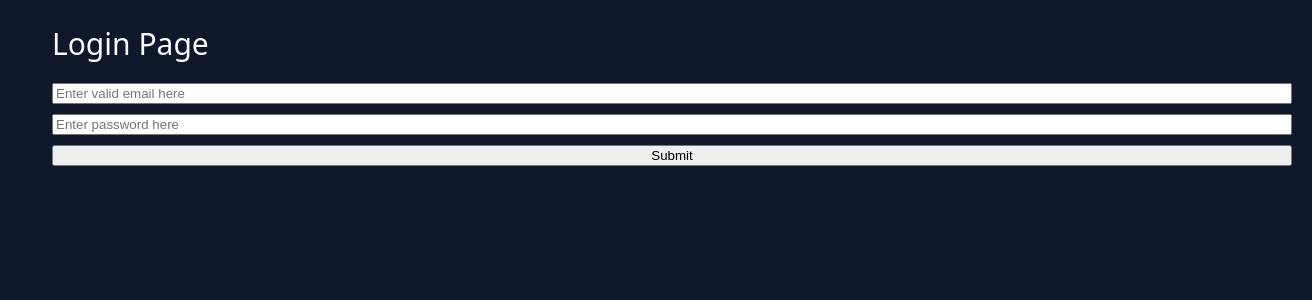
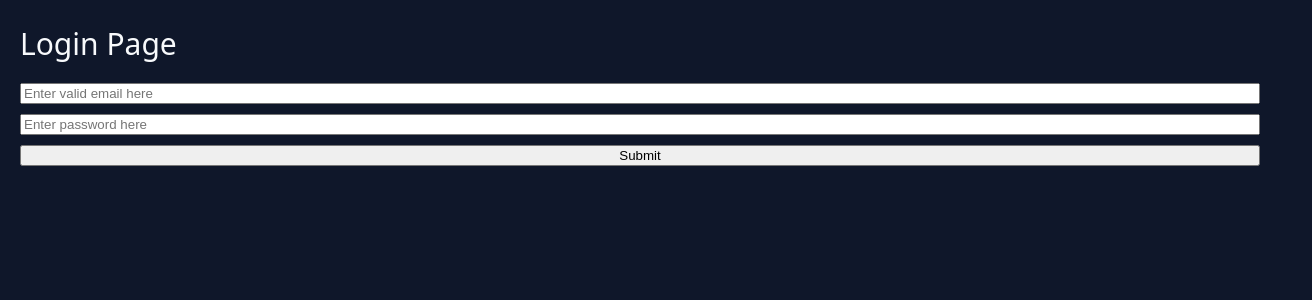
Before and after one commit to RICKYBOYDEGRACIA/FE_Vue, a Vue app: page / in a window 1280 px wide. Shown: the top 300 px of the page, 1312 px wide, since content can reach past the window. Built offline with nearby package versions, Linux system fonts and the light colour scheme; no server answers; the HTML template or start-up script is replaced by a standard one.

Commit message:
remove unusabled code

```diff
--- a/src/assets/main.css
+++ b/src/assets/main.css
@@ -1,34 +1 @@
 @import './base.css';
-
-#app {
-  max-width: 1280px;
-  margin: 0 auto;
-  padding: 2rem;
-  font-weight: normal;
-}
-
-a,
-.green {
-  text-decoration: none;
-  color: hsla(160, 100%, 37%, 1);
-  transition: 0.4s;
-  padding: 3px;
-}
-
-@media (hover: hover) {
-  a:hover {
-    background-color: hsla(160, 100%, 37%, 0.2);
-  }
-}
-
-@media (min-width: 1024px) {
-  body {
-    display: flex;
-    place-items: center;
-  }
-
-  #app {
-    display: grid;
-    padding: 0 2rem;
-  }
-}
```
